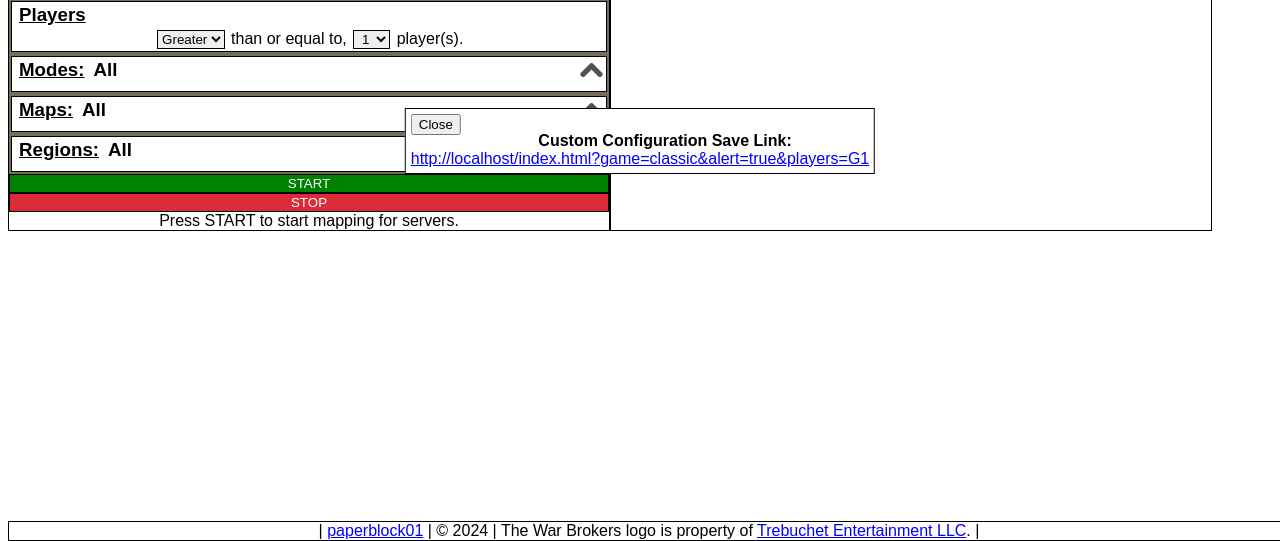
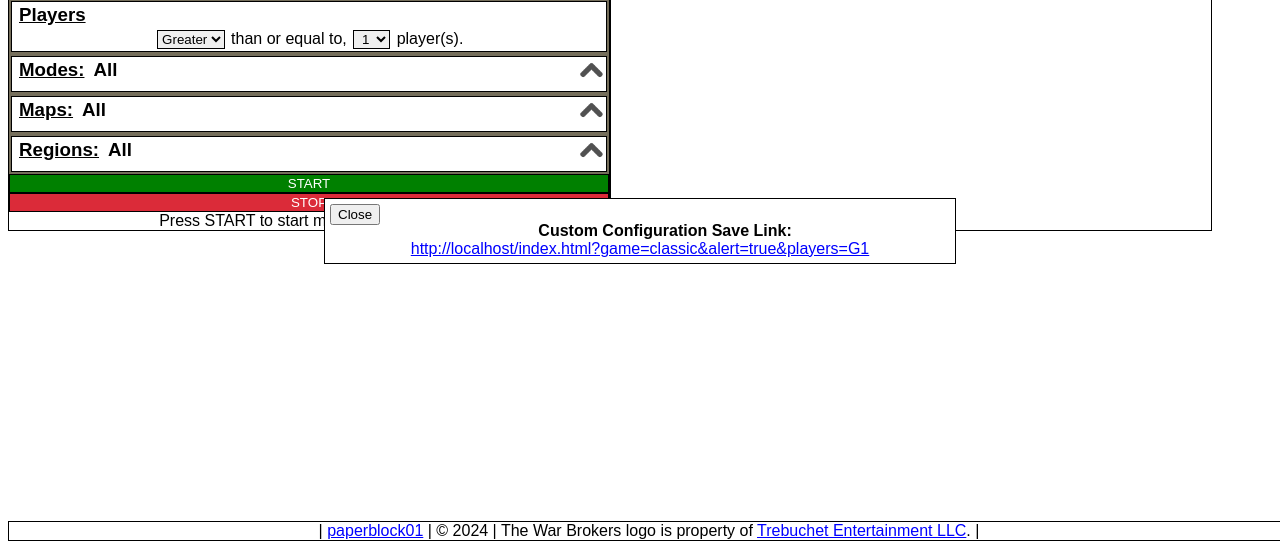
Before and after one commit to paperblock01/War-Brokers-Mapper-for-Browser, a plain HTML site: page index.html in a window 1280 px wide. Both pictures are taken after a click on the button "Save Configuration". Shown: the part 259-800 px from the top of the page. Drawn offline with Linux system fonts and the light colour scheme.

Commit message:
Add files via upload

```diff
--- a/index.html
+++ b/index.html
@@ -141,7 +141,7 @@
     <div id="popup">
         <button id="close_popup" style="float: left;" onclick="close_config()">Close</button><br>
         <a><b>Custom Configuration Save Link:</b></a><br>
-        <a id="saved_config" style="color: blue;text-wrap:wrap;"></a>
+        <a id="saved_config" style="color: blue;"></a>
     </div>
 
     <br>
--- a/index.js
+++ b/index.js
@@ -11,7 +11,7 @@ function loadparas() {
 
     // Game Mode
     if (game != null) {
-        if (game.toLowerCase() != "4v4" == "classic" || null) {
+        if (game.toLowerCase() == "classic") {
             game_select.selectedIndex = 0;
         } else if (game.toLowerCase() == "4v4") {
             game_select.selectedIndex = 1;
@@ -287,24 +287,17 @@ function collect_data(id) {
     let list = document.getElementById(id);
     let button = list.getElementsByTagName("button");
 
-    let count = 0;
     // Loop through each button and determine which are disabled.
     for (let i=0; i<button.length; i++) {
         // If the button is disabled
         if (button[i].disabled) {
             // Add the button's value to the data string
             data += button[i].value + ",";
-
-            count += 1;
         }
     }
 
-    if (data == "" || count == button.length) {
-        return "";
-    } else {
-        data = data.slice(0, -1);
-        return data;
-    }
+    data = data.slice(0, -1);
+    return data;
 }
 
 function save_config() {
--- a/style.css
+++ b/style.css
@@ -152,12 +152,16 @@ button:hover {
 }
 #popup {
     display: none;
-    position: absolute;
+    position: relative;
     top: 50%;
     left: 50%;
-    margin-right: -50%;
+    margin-right: 50%;
     transform: translate(-50%, -50%);
     border: 1px solid black;
     background-color: white;
+    max-width: 1000px;
     padding: 5px;
+    text-overflow: ellipsis;
+    overflow: hidden;
+    white-space: nowrap;
 }
```
